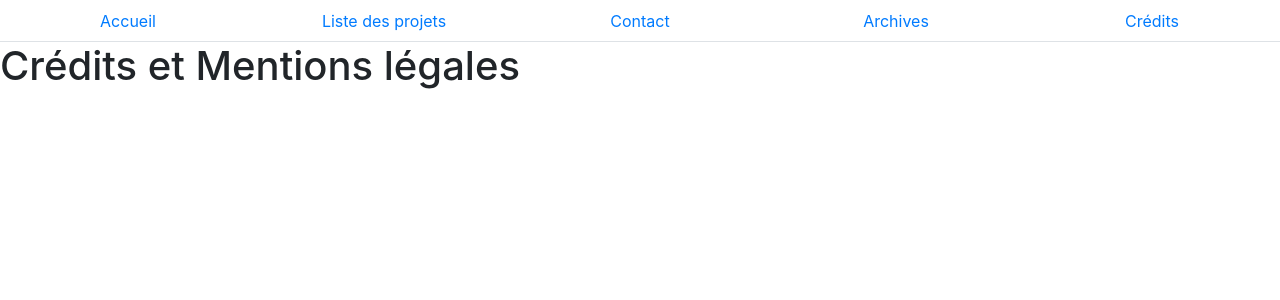
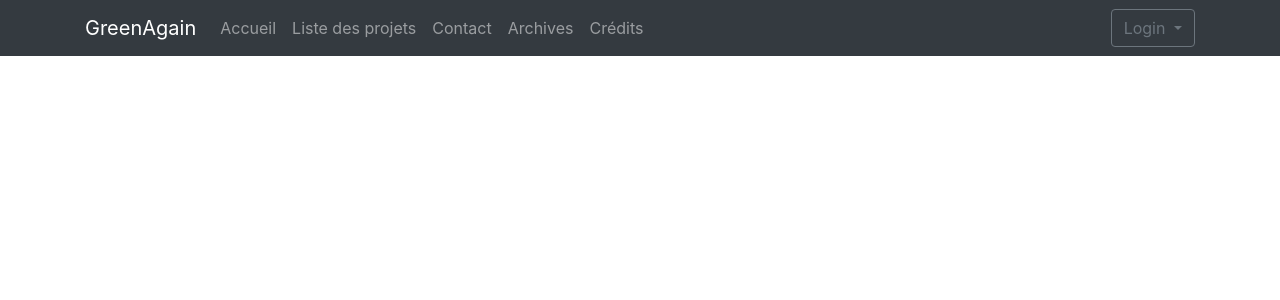
Before and after one commit to Lusgem/MakeOurPlanetGreenAgain, a Django app: page /credits/ in a window 1280 px wide. Shown: the top 300 px of the page. Run offline with Django 3.2, Linux system fonts and the light colour scheme; some libraries are stand-ins or nearby versions.

Commit message:
base html

```diff
--- a/makeOurPlanetGreenAgain/plateforme/templates/plateforme/credits.html
+++ b/makeOurPlanetGreenAgain/plateforme/templates/plateforme/credits.html
@@ -1,20 +1 @@
-<!DOCTYPE html>
-<html lang="en">
-<head>
-    <meta charset="UTF-8">
-    <title>Make our planet green again</title>
-    {% load staticfiles %}
-    <link href="{% static 'css/bootstrap.css' %}" rel="stylesheet">
-    <script src="{% static 'bootstrap.js' %}"></script>
-</head>
-<body>
-<ul class="nav nav-tabs nav-justified">
-    <li class="nav-item"><a href="{% url 'plateforme:index'%}" class="nav-link">Accueil</a></li>
-    <li class="nav-item"><a href="{% url 'projet:index'%}" class="nav-link">Liste des projets</a></li>
-    <li class="nav-item"><a href="{% url 'plateforme:contact'%}" class="nav-link">Contact</a></li>
-    <li class="nav-item"><a href="#" class="nav-link">Archives</a></li>
-    <li class="nav-item"><a href="{% url 'plateforme:credits'%}" class="nav-link">Crédits</a></li>
-</ul>
-<h1>Crédits et Mentions légales</h1>
-</body>
-</html>
+{% extends "base.html" %}
--- /dev/null
+++ b/makeOurPlanetGreenAgain/templates/base.html
@@ -0,0 +1,87 @@
+<!DOCTYPE html>
+<html lang="en">
+<head>
+    <meta charset="UTF-8">
+    <title>Make our planet green again</title>
+
+        <script
+  src="https://code.jquery.com/jquery-3.4.1.js"
+  integrity="sha256-WpOohJOqMqqyKL9FccASB9O0KwACQJpFTUBLTYOVvVU="
+  crossorigin="anonymous"></script>
+
+    {% load static %}
+    <link href="{% static 'css/bootstrap.css' %}" rel="stylesheet">
+    <script src="{% static 'js/bootstrap.js' %}"></script>
+
+
+</head>
+<body>
+
+<nav class="navbar navbar-expand-lg navbar-dark bg-dark fixed-top" role="navigation">
+    <div class="container">
+        <a class="navbar-brand" href="#">GreenAgain</a>
+        <button class="navbar-toggler border-0" type="button" data-toggle="collapse" data-target="#exCollapsingNavbar">
+            &#9776;
+        </button>
+        <div class="collapse navbar-collapse" id="exCollapsingNavbar">
+            <ul class="nav navbar-nav">
+     <li class="nav-item"><a href="{% url 'plateforme:index'%}" class="nav-link">Accueil</a></li>
+    <li class="nav-item"><a href="{% url 'projet:index'%}" class="nav-link">Liste des projets</a></li>
+    <li class="nav-item"><a href="{% url 'plateforme:contact'%}" class="nav-link">Contact</a></li>
+    <li class="nav-item"><a href="#" class="nav-link">Archives</a></li>
+    <li class="nav-item"><a href="{% url 'plateforme:credits'%}" class="nav-link">Crédits</a></li>
+
+            </ul>
+            <ul class="nav navbar-nav flex-row justify-content-between ml-auto">
+                <li class="nav-item order-2 order-md-1"><a href="#" class="nav-link" title="settings"><i class="fa fa-cog fa-fw fa-lg"></i></a></li>
+                <li class="dropdown order-1">
+                    <button type="button" id="dropdownMenu1" data-toggle="dropdown" class="btn btn-outline-secondary dropdown-toggle">Login <span class="caret"></span></button>
+                    <ul class="dropdown-menu dropdown-menu-right mt-2">
+                       <li class="px-3 py-2">
+                           <form class="form" role="form" method="post">
+
+
+	<div class="form-group">
+		<input id="emailInput" placeholder="Email" class="form-control form-control-sm" type="text" required="">
+	</div>
+	<div class="form-group">
+		<input id="passwordInput" placeholder="Password" class="form-control form-control-sm" type="text" required="">
+	</div>
+    <div class="form-group">
+        <button type="submit" class="btn btn-primary btn-block">Login</button>
+    </div>
+    <div class="form-group text-center">
+        <small><a href="#" data-toggle="modal" data-target="#modalPassword">Forgot password?</a></small>
+    </div>
+</form>
+
+                        </li>
+                    </ul>
+                </li>
+            </ul>
+        </div>
+    </div>
+</nav>
+
+<div id="modalPassword" class="modal fade" tabindex="-1" role="dialog" aria-labelledby="myModalLabel" aria-hidden="true">
+    <div class="modal-dialog">
+        <div class="modal-content">
+            <div class="modal-header">
+                <h3>Forgot password</h3>
+                <button type="button" class="close font-weight-light" data-dismiss="modal" aria-hidden="true">×</button>
+            </div>
+            <div class="modal-body">
+                <p>Reset your password..</p>
+            </div>
+            <div class="modal-footer">
+                <button class="btn" data-dismiss="modal" aria-hidden="true">Close</button>
+                <button class="btn btn-primary">Save changes</button>
+            </div>
+        </div>
+    </div>
+</div>
+
+
+
+</body>
+</html>
```
Also changed, not shown: makeOurPlanetGreenAgain/plateforme/templates/plateforme/contact.html (+1 -20 lines), makeOurPlanetGreenAgain/plateforme/templates/plateforme/index.html (+1 -91 lines).
